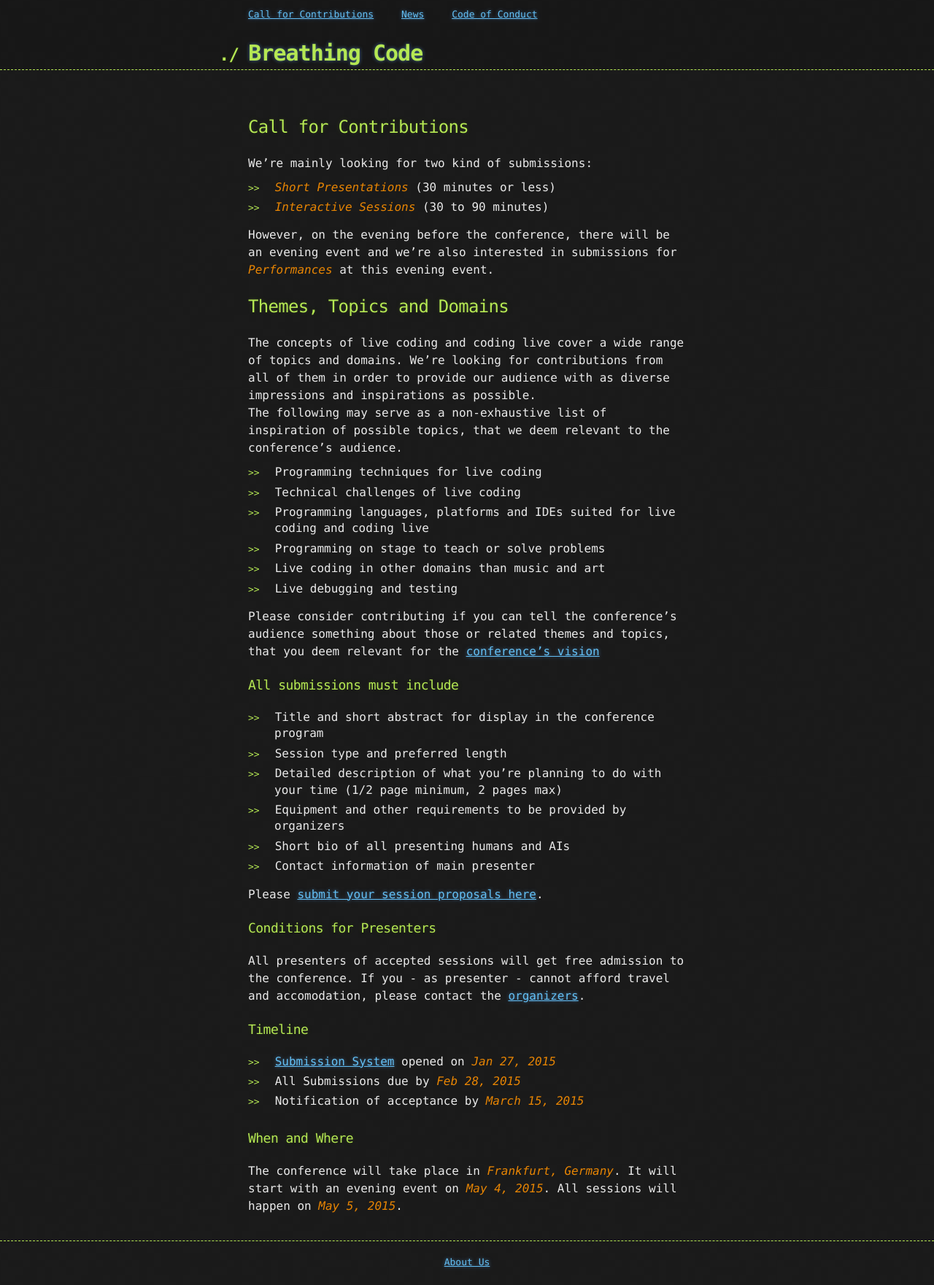
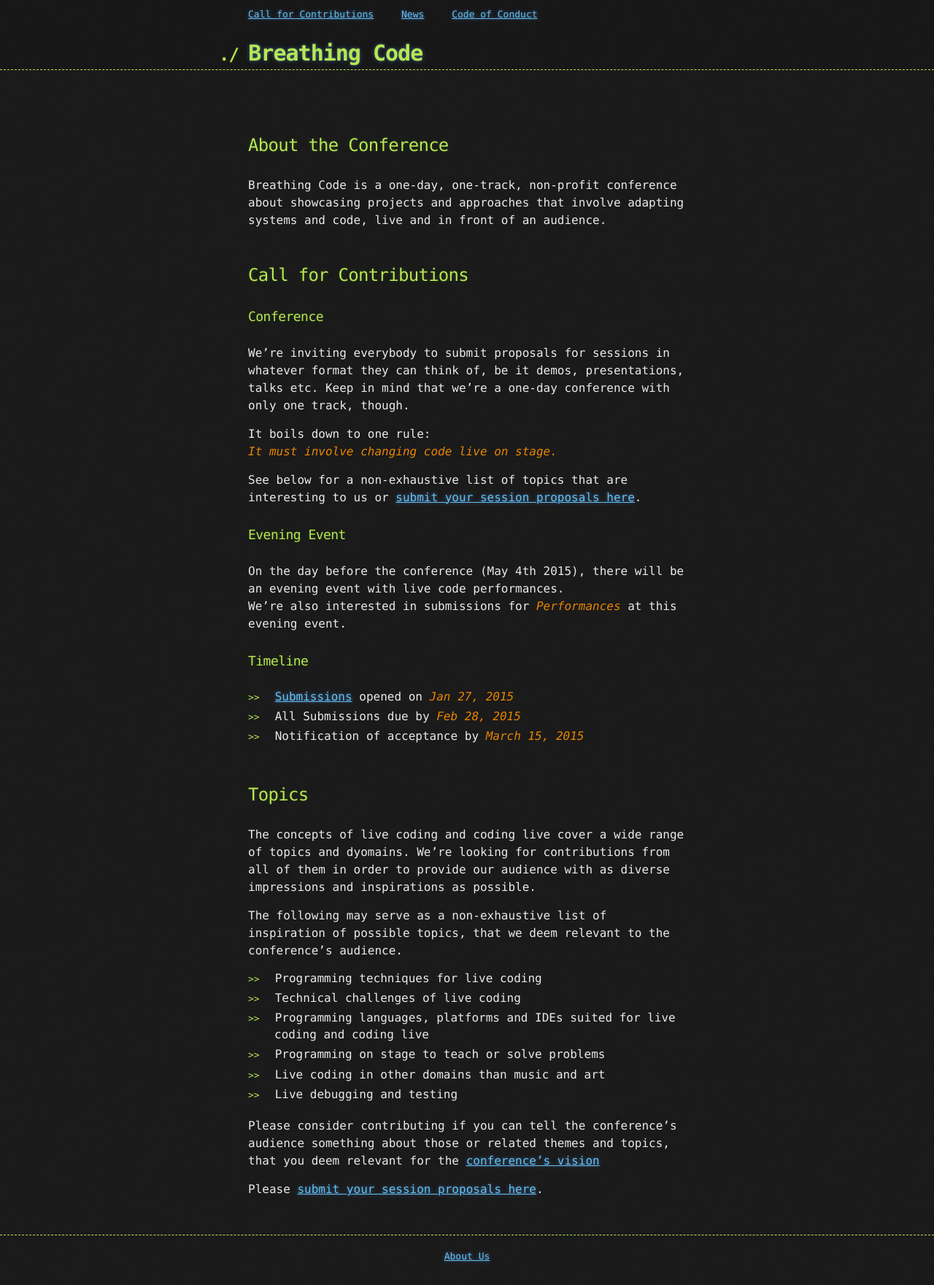
Before and after one commit to BreathingCode/BreathingCode.github.io, a Jekyll site: the page built from cfc.md, in a window 1280 px wide. Shown: the whole page at 73% size. Built offline with Jekyll 4.4.1, drawn with Linux system fonts in a browser that asks for light colours; nearby versions of some CDN libraries; Markdown is read by kramdown in place of the engine named in the settings.

Commit message:
simplified cfc
.. while there replaced the cumbersome live-stress css class with simple <em>s,
that can be used within markdown by enclosing the text-to-be-highlighted in *
chars.

Also moved some of the content on the cfc page into the proposal submission
form.

```diff
--- a/cfc.md
+++ b/cfc.md
@@ -1,21 +1,48 @@
 ---
 layout: default
 ---
+
+## About the Conference
+
+Breathing Code is a one-day, one-track, non-profit conference about showcasing
+projects and approaches that involve adapting systems and code, live and in front
+of an audience.
+
+
 ## Call for Contributions
 
-We're mainly looking for two kind of submissions:
+### Conference
 
-- <span class="live-stress">Short Presentations</span> (30 minutes or less)
-- <span class="live-stress">Interactive Sessions</span> (30 to 90 minutes)
+We're inviting everybody to submit proposals for sessions in whatever format
+they can think of, be it demos, presentations, talks etc. Keep in mind that
+we're a one-day conference with only one track, though.
 
-However, on the evening before the conference, there will be an evening event
-and we're also interested in submissions for <span class="live-stress">Performances</span>
-at this evening event.
+It boils down to one rule:
+*It must involve changing code live on stage.*
 
-## Themes, Topics and Domains
+See below for a non-exhaustive list of topics that are interesting to us or
+[submit your session proposals here](https://docs.google.com/forms/d/1ebpJwUQ1knzkEVdZwaaVZS8GblB6ThQe9NPF0F6GV_E/viewform).
+
+
+### Evening Event
+
+On the day before the conference (May 4th 2015), there will be an evening event
+with live code performances.
+We're also interested in submissions for *Performances* at this evening event.
+
+
+### Timeline
+
+- [Submissions](https://docs.google.com/forms/d/1ebpJwUQ1knzkEVdZwaaVZS8GblB6ThQe9NPF0F6GV_E/viewform)
+opened on *Jan 27, 2015*
+- All Submissions due by *Feb 28, 2015*
+- Notification of acceptance by *March 15, 2015*
+
+
+## Topics
 
 The concepts of live coding and coding live cover a wide range of topics and
-domains. We're looking for contributions from all of them in order to provide
+dyomains. We're looking for contributions from all of them in order to provide
 our audience with as diverse impressions and inspirations as possible.
 
 The following may serve as a non-exhaustive list of inspiration of possible
@@ -32,33 +59,4 @@ Please consider contributing if you can tell the conference's audience something
 about those or related themes and topics, that you deem relevant for the
 [conference's vision](index.html)
 
-### All submissions must include
-
-- Title and short abstract for display in the conference program
-- Session type and preferred length
-- Detailed description of what you're planning
-to do with your time (1/2 page minimum, 2 pages max)
-- Equipment and other requirements to be provided by organizers
-- Short bio of all presenting humans and AIs
-- Contact information of main presenter
-
 Please [submit your session proposals here](https://docs.google.com/forms/d/1ebpJwUQ1knzkEVdZwaaVZS8GblB6ThQe9NPF0F6GV_E/viewform).
-
-### Conditions for Presenters
-
-All presenters of accepted sessions will get free admission to the conference.
-If you - as presenter - cannot afford travel and accomodation, please contact
-the [organizers](aboutus.html).
-
-### Timeline
-
-- [Submission System](https://docs.google.com/forms/d/1ebpJwUQ1knzkEVdZwaaVZS8GblB6ThQe9NPF0F6GV_E/viewform)
-opened on <span class="live-stress">Jan 27, 2015</span>
-- All Submissions due by <span class="live-stress">Feb 28, 2015</span>
-- Notification of acceptance by <span class="live-stress">March 15, 2015</span>
-
-### When and Where
-
-The conference will take place in <span class="live-stress">Frankfurt, Germany</span>.
-It will start with an evening event on <span class="live-stress">May 4, 2015</span>.
-All sessions will happen on <span class="live-stress">May 5, 2015</span>.
--- a/css/styles.sass
+++ b/css/styles.sass
@@ -34,7 +34,7 @@ section img
   max-width: 100%
 
 h1, h2, h3, h4, h5, h6
-  margin: 20px 0 20px
+  margin: 25px 0 25px
   font-weight: normal
   color: $green
   letter-spacing: -0.03em
@@ -153,6 +153,7 @@ ul#posts
     font-size: 30px
 
   h2
+    margin: 45px 0 25px
     font-size: 24px
 
   h3
@@ -172,17 +173,21 @@ ul#posts
     color: #999
     margin: 0 0 5px 0
 
+  p
+    margin: 15px 0 15px 0
 
   dt
     font-style: italic
     font-weight: bold
-
 
   blockquote
     color: #aaa
     padding-left: 10px
     border-left: 1px dotted #666
 
+  em
+    font-style: italic
+    color: $highlight
 
   pre
     background: rgba(0, 0, 0, 0.9)
@@ -197,21 +202,17 @@ ul#posts
     overflow: auto
     overflow-y: hidden
 
-
   table
     width: 100%
     margin: 0 0 20px 0
-
 
   th
     text-align: left
     border-bottom: 1px dashed $green
     padding: 5px 10px
 
-
   td
     padding: 5px 10px
-
 
   hr
     height: 0
@@ -246,10 +247,6 @@ ul#posts
     margin: 1px 8px 0 0
     float: left
 
-
-.live-stress
-  font-style: italic
-  color: $highlight
 
 .twitter-timeline
   margin: 20px auto
```
Also changed, not shown: _posts/2015-01-27-cfc-open.md (+1 -1 lines), index.html (+18 -20 lines).
